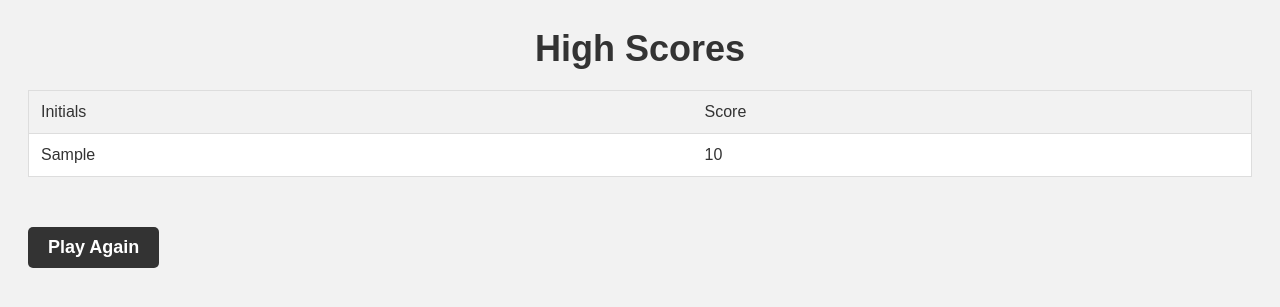
After one commit to SergioGonzalez24/Quiz-Application-with-Microservices, a Flask app: template backend/templates/high_scores.html in a window 1280 px wide. The commit adds this page. Shown: the top 307 px of the page. Run offline with Flask 3, Linux system fonts and the light colour scheme; the template is opened without the code that fills it: values that come from a table or form of the project are taken from there, others are empty; tables that the repository leaves empty hold one stand-in row (values such as "Sample post"); parts of the project's set-up code (start-up, migrations or seed data) failed here and were passed over.

Commit message:
High score page

```diff
--- a/backend/routes/blueprint.py
+++ b/backend/routes/blueprint.py
@@ -10,7 +10,8 @@ blueprint.route('/add_score', methods=['GET'])(quizcontroller.add_score)
 blueprint.route('/create_tables', methods=['GET'])(quizcontroller.create_tables)"""
 blueprint.route('/question', methods=['POST', 'GET'])(quizcontroller.show_question)
 blueprint.route('/question_result', methods=['POST'])(quizcontroller.show_question_result)
-blueprint.route('/', methods=['GET'])(quizcontroller.select_number_of_questions)
+blueprint.route('/', methods=['GET', 'POST'])(quizcontroller.select_number_of_questions)
 # blueprint.route('/show_number_of_questions', methods=['POST'])(quizcontroller.show_number_of_questions)
-blueprint.route('/test', methods=['GET'])(quizcontroller.test_page)
+# blueprint.route('/test', methods=['GET'])(quizcontroller.test_page)
 blueprint.route('/score', methods=['GET'])(quizcontroller.show_score)
+blueprint.route('/high_scores', methods=['POST'])(quizcontroller.show_high_scores)
--- /dev/null
+++ b/backend/templates/high_scores.html
@@ -0,0 +1,83 @@
+<!DOCTYPE html>
+<html>
+<head>
+	<title>High Scores</title>
+	<style type="text/css">
+		body {
+			font-family: Arial, sans-serif;
+			font-size: 16px;
+			padding: 20px;
+			background-color: #f2f2f2;
+		}
+
+		h1 {
+			margin-top: 0;
+			margin-bottom: 20px;
+			text-align: center;
+			font-size: 36px;
+			color: #333;
+		}
+
+		table {
+			width: 100%;
+			border-collapse: collapse;
+			border: 1px solid #ddd;
+			margin-bottom: 30px;
+		}
+
+		th, td {
+			padding: 12px;
+			text-align: left;
+			border-bottom: 1px solid #ddd;
+		}
+
+		th {
+			background-color: #f2f2f2;
+			color: #333;
+			font-weight: normal;
+		}
+
+		td {
+			background-color: #fff;
+			color: #333;
+		}
+
+        .play-again {
+            display: inline-block;
+            padding: 10px 20px;
+            font-size: 18px;
+            font-weight: bold;
+            text-decoration: none;
+            color: #fff;
+            background-color: #333;
+            border: none;
+            border-radius: 5px;
+            cursor: pointer;
+            transition: background-color 0.3s ease-in-out;
+            margin-top: 20px;
+        }
+
+        .play-again:hover {
+            background-color: #444;
+        }
+	</style>
+</head>
+<body>
+	<h1>High Scores</h1>
+	<table>
+		<tr>
+			<th>Initials</th>
+			<th>Score</th>
+		</tr>
+		{% for score in scores %}
+		<tr>
+			<td>{{ score.initials }}</td>
+			<td>{{ score.score }}</td>
+		</tr>
+		{% endfor %}
+	</table>
+    <form method="POST" action="{{ url_for('blueprint.select_number_of_questions')}}">
+        <input class="play-again" type="submit" value="Play Again">
+    </form>
+</body>
+</html>
--- a/backend/templates/score.html
+++ b/backend/templates/score.html
@@ -62,12 +62,13 @@
 <body>
 	<h1>Quiz Score</h1>
 	<div class="score">Your score is: <span id="score">{{ score }}</span></div>
-	<form action="" method="post">
+	<form method="POST" action="{{ url_for('blueprint.show_high_scores') }}" >
 		<div class="form-group">
 			<label for="initials">Enter your initials:</label>
 			<input type="text" id="initials" name="initials" placeholder="e.g. J.S." required>
 		</div>
 		<button type="submit">Submit</button>
 	</form>
+
 </body>
 </html>
--- a/backend/views/quizview.py
+++ b/backend/views/quizview.py
@@ -21,3 +21,7 @@ def show_number_of_questions(num_questions):
 
 def show_score(score):
     return render_template('score.html', score=score)
+
+
+def show_high_scores(scores):
+    return render_template('high_scores.html', scores=scores)
```
Also changed, not shown: backend/controllers/quizcontroller.py (+21 -6 lines).
